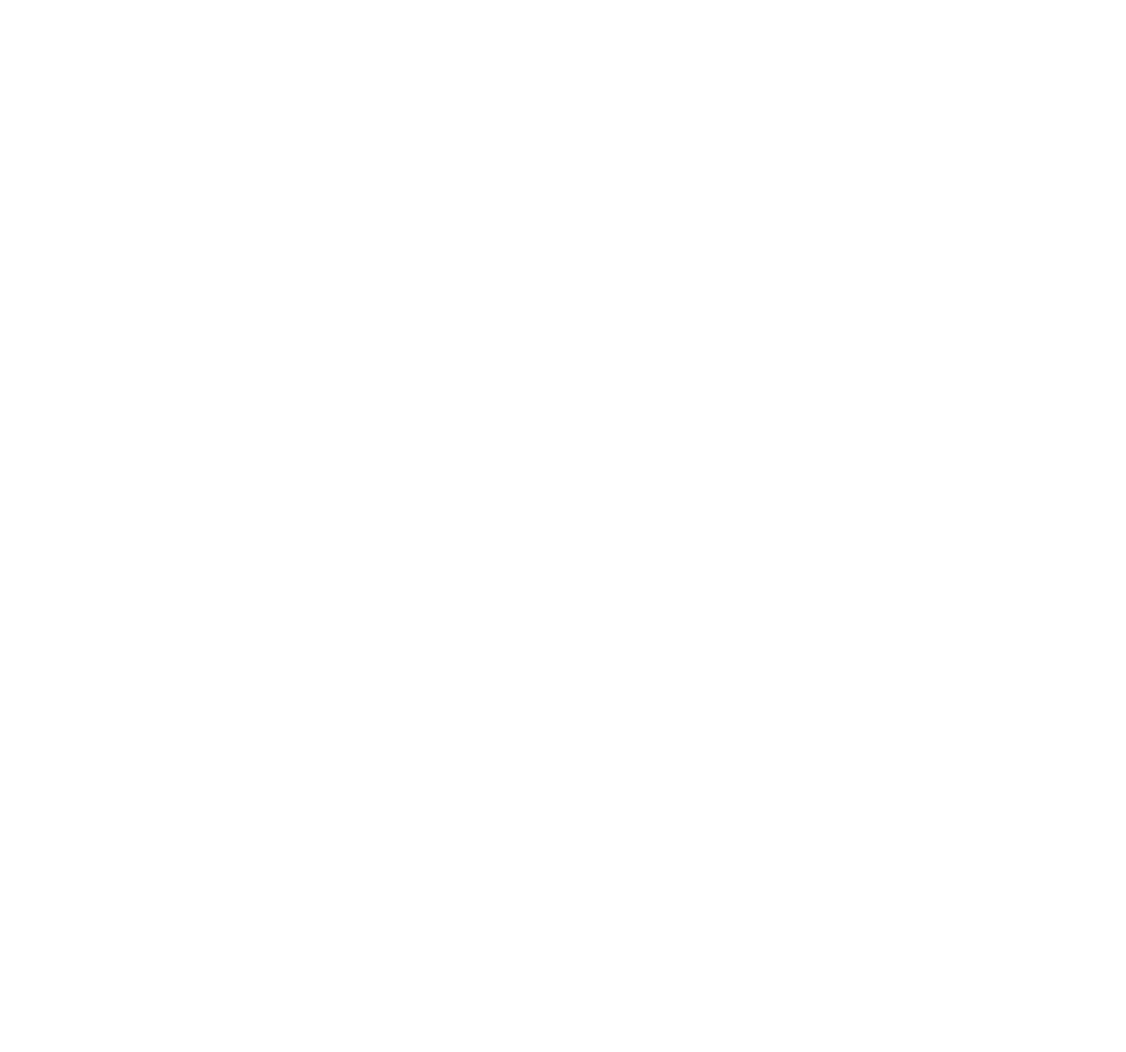
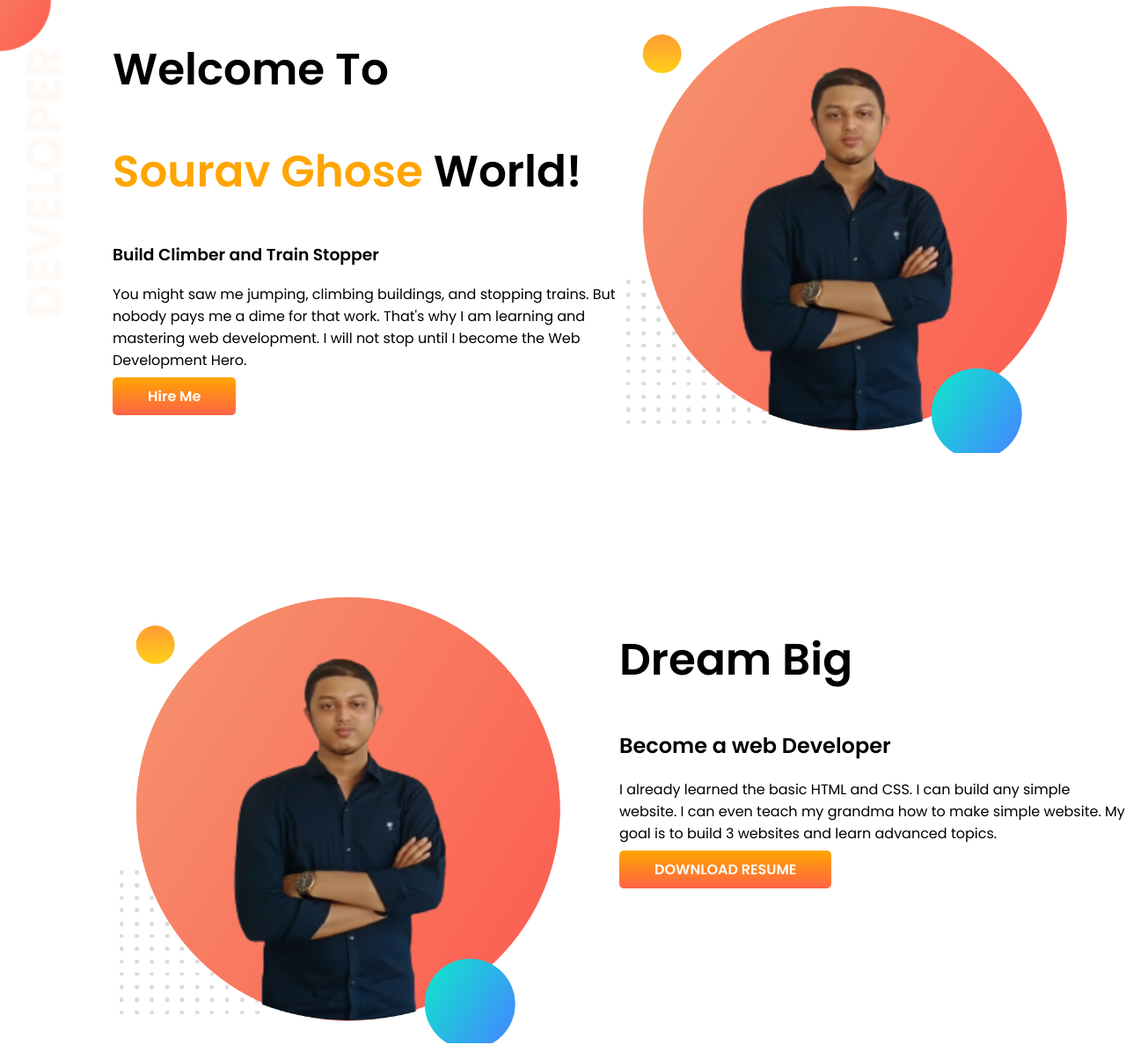
Before and after one commit to souravghose/developer-sourav, a plain HTML site: page index.html in a window 1280 px wide. Shown: the whole page at 88% size. Before the commit the page ends 800 px from the top, so only its background shows below. Drawn offline with Linux system fonts and the light colour scheme.

Commit message:
top banner and dream big added

```diff
--- a/index.html
+++ b/index.html
@@ -4,8 +4,53 @@
     <meta charset="UTF-8" />
     <meta http-equiv="X-UA-Compatible" content="IE=edge" />
     <meta name="viewport" content="width=device-width, initial-scale=1.0" />
+    <link rel="preconnect" href="https://fonts.googleapis.com" />
+    <link rel="preconnect" href="https://fonts.gstatic.com" crossorigin />
+    <link
+      href="https://fonts.googleapis.com/css2?family=Poppins:wght@300;400;600&display=swap"
+      rel="stylesheet"
+    />
     <title>Sourav Portfolio</title>
     <link rel="stylesheet" href="style.css" />
   </head>
-  <body></body>
+  <body>
+    <section class="top-banner">
+      <div class="half-width">
+        <h1>Welcome To</h1>
+        <h1><span class="orange-color">Sourav Ghose</span> World!</h1>
+        <h3>Build Climber and Train Stopper</h3>
+        <p>
+          You might saw me jumping, climbing buildings, and stopping trains. But
+          nobody pays me a dime for that work. That's why I am learning and
+          mastering web development. I will not stop until I become the Web
+          Development Hero.
+        </p>
+        <a
+          target="_blank"
+          href="http://https://souravghose.com"
+          class="link-button"
+          >Hire Me</a
+        >
+      </div>
+      <div class="half-width">
+        <img src="images/sourav-pic-bg.png" alt="" />
+      </div>
+    </section>
+
+    <section>
+      <div class="half-width">
+        <img src="images/sourav-pic-bg.png" alt="" />
+      </div>
+      <div class="half-width">
+        <h1>Dream Big</h1>
+        <h2>Become a web Developer</h2>
+        <p>
+          I already learned the basic HTML and CSS. I can build any simple
+          website. I can even teach my grandma how to make simple website. My
+          goal is to build 3 websites and learn advanced topics.
+        </p>
+        <a class="link-button" target="_blank" href="#">DOWNLOAD RESUME</a>
+      </div>
+    </section>
+  </body>
 </html>
--- a/style.css
+++ b/style.css
@@ -0,0 +1,35 @@
+body{
+    font-family: 'Poppins', sans-serif;
+    margin: 0;
+}
+
+h1{
+    font-size: 50px;
+}
+.orange-color{
+    color: orange;
+}
+.half-width{
+    width: 50%;
+}
+section{
+    display: flex;
+    padding-left: 10%;
+    margin-bottom: 150px;
+}
+.half-width img{
+    width: 90%;
+}
+.link-button{
+    text-decoration: none;
+    color: white;
+    background-image: linear-gradient(orange, tomato);
+    font-weight: 700;
+    padding: 10px 40px;
+    border-radius: 5px;
+}
+
+.top-banner{
+    background-image: url(images/top-banner.png);
+    background-repeat: no-repeat;
+}
```
Also changed, not shown: images/Jhankar-pic-with-bg.png (added), images/dream-bg.png (added), images/exp-bg.png (added), images/jhankar.png (added), images/jhankar2.png (added), images/my-bg.png (added), images/my-bg2.png (added), images/sourav-pic-bg.png (added), images/top-banner.png (added).
